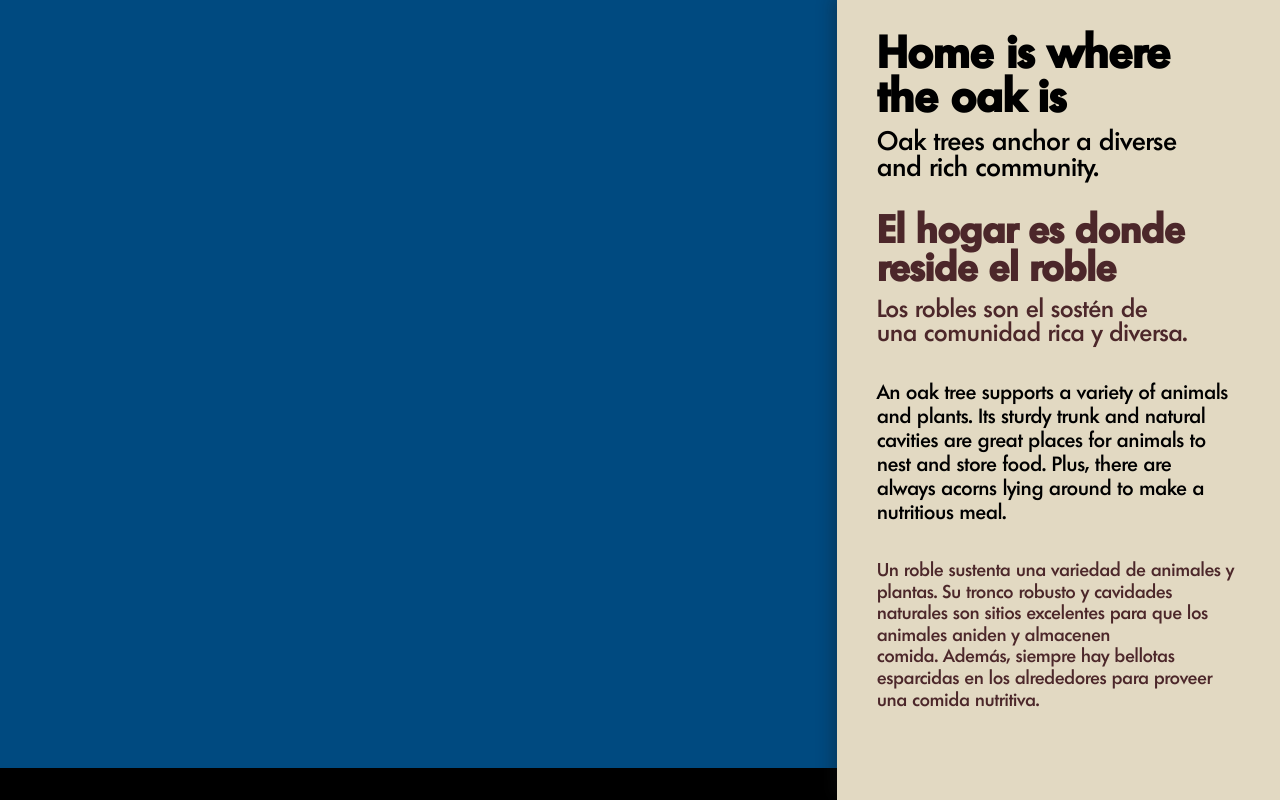
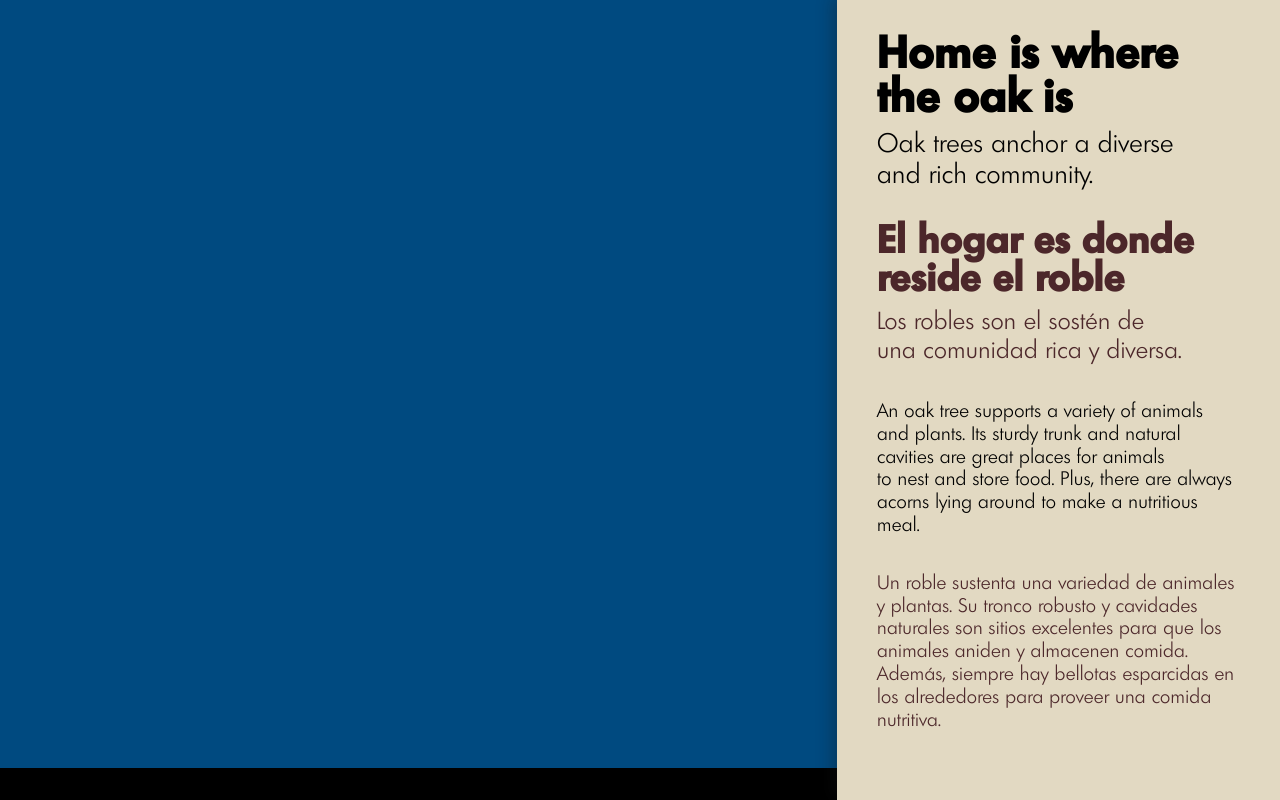
Before and after one commit to scimusmn/sd-oak-tree, a website: page index.html in a window 1280 px wide. Shown: the top 800 px of the page. Drawn offline with Linux system fonts and the light colour scheme.

Commit message:
Font and style changes, new photo linkage

```diff
--- a/css/main.css
+++ b/css/main.css
@@ -156,6 +156,7 @@ body {
 p, h3, h2, h1, span {
   font-family: 'futurats-lightregular', Helvetica, sans-serif;
   line-height: 1.2em;
+  letter-spacing: 0.015em;
 }
 
 .es {
@@ -193,7 +194,7 @@ h3 {
 }
 
 p {
-  font-family: 'futurats-mediumregular', Helvetica, sans-serif;
+  font-family: 'futurats-lightregular', Helvetica, sans-serif;
   font-size: 24px;
 }
 
@@ -202,13 +203,18 @@ p.es {
 }
 
 p .smaller {
-  font-family: 'futurats-mediumregular', Helvetica, sans-serif;
   font-size: 20px;
 }
 
 p.es .smaller {
-  font-family: 'futurats-mediumregular', Helvetica, sans-serif;
-  font-size: 18px;
+  font-size:20px;
+}
+
+#intro_container h1.en,
+#intro_container h1.es,
+#intro_container h2.en,
+#intro_container h2.es {
+  line-height: 1em;
 }
 
 #intro_container h1 {
@@ -223,9 +229,10 @@ p.es .smaller {
 }
 
 #intro_container h2 {
-  font-family: 'futurats-mediumregular', Helvetica, sans-serif;
+  font-family: 'futurats-lightregular', Helvetica, sans-serif;
   font-size: 26px;
   font-style: normal;
+  line-height: 1.2em !important;
 }
 
 #intro_container h2.es {
@@ -233,24 +240,70 @@ p.es .smaller {
 }
 
 #intro_container p {
-  font-family: 'futurats-mediumregular', Helvetica, sans-serif;
+  font-family: 'futurats-lightregular', Helvetica, sans-serif;
   font-weight: 300;
-  font-size: 20px;
+  font-size: 19px;
 }
 
 #intro_container .es p {
-  font-size: 18px;
+  font-size: 19px;
 }
 
-#intro_container h1.en,
-#intro_container h1.es,
-#intro_container h2.en,
-#intro_container h2.es {
-  line-height: 1em;
+.content-right{
+  position: absolute;
+  right: 0px;
+  width: 443px;
+  height: 100%;
+  background-color: #E2D9C2;
+  box-shadow: -5px -3px 15px rgba(22,22,22,0.3);
 }
 
-#intro_container p {
-  /*line-height: 1.2em;*/
+.content-right h1,
+.content-right h2,
+.content-right p {
+  margin-right: 40px;
+  margin-left: 40px;
+}
+
+.content-right h1 {
+  margin-top:15px;
+  margin-bottom: 0px;
+}
+
+.content-right h1.en {
+  margin-top:30px;
+}
+
+.content-right h1.es {
+  margin-top:30px;
+  margin-bottom: 0px;
+}
+
+.content-right #common_name.es {
+  margin-top: 0px;
+  margin-bottom: 20px;
+}
+
+.content-right h2#scientific_name {
+  margin-top: -15px;
+  margin-bottom: 40px;
+}
+
+.content-right h2.en {
+  margin-top: 10px;
+  margin-bottom: 10px;
+}
+
+.content-right h2.es {
+  margin: 11px 40px 0px 40px;
+}
+
+.content-right p {
+  margin: 35px 40px 0px 40px;
+}
+
+.content-right .es p {
+  margin: 35px 40px 20px 40px;
 }
 
 
@@ -349,51 +402,6 @@ p.es .smaller {
 #main_nav polygon:active {
   fill: rgba(235,245,235, 0.8);
 }*/
-
-.content-right{
-  position: absolute;
-  right: 0px;
-  width: 443px;
-  height: 100%;
-  background-color: #E2D9C2;
-  box-shadow: -5px -3px 15px rgba(22,22,22,0.3);
-}
-
-.content-right h1 {
-  margin: 15px 40px 0px 40px;
-}
-
-.content-right h1.en {
-  margin-top:30px;
-}
-
-.content-right h1.es {
-  margin: 30px 40px 0px 40px;
-}
-
-.content-right #common_name.es {
-  margin: 0px 40px 20px 40px;
-}
-
-.content-right h2#scientific_name {
-  margin: -15px 40px 40px 40px;
-}
-
-.content-right h2.en {
-  margin: 10px 40px 10px 40px;
-}
-
-.content-right h2.es {
-  margin: 11px 40px 0px 40px;
-}
-
-.content-right p {
-  margin: 35px 40px 0px 40px;
-}
-
-.content-right .es p {
-  margin: 35px 40px 20px 40px;
-}
 
 #home_bar {
 
--- a/index.html
+++ b/index.html
@@ -49,11 +49,11 @@
             <h1 class="es">El hogar es donde<br>reside el roble</h1>
             <h2 class="es">Los robles son el sostén de<br>una comunidad rica y diversa.</h2>
             <div class="en">
-              <p>An oak tree supports a variety of animals and plants. Its sturdy trunk and natural cavities are great places for animals to nest and store food. Plus, there are<br>always acorns lying around to make a nutritious meal.</p>
+              <p>An oak tree supports a variety of animals and plants. Its sturdy trunk and natural cavities are great places for animals<br>to nest and store food. Plus, there are always acorns lying around to make a nutritious meal.</p>
               <!-- <p>Take a moment to get acquainted with some of the species that depend on oak trees for survival.</p> -->
             </div>
             <div class="es">
-              <p>Un roble sustenta una variedad de animales y plantas. Su tronco robusto y cavidades naturales son sitios excelentes para que los animales aniden y almacenen<br>comida. Además, siempre hay bellotas esparcidas en los alrededores para proveer una comida nutritiva.</p>
+              <p>Un roble sustenta una variedad de animales y plantas. Su tronco robusto y cavidades naturales son sitios excelentes para que los animales aniden y almacenen comida. Además, siempre hay bellotas esparcidas en los alrededores para proveer una comida nutritiva.</p>
               <!-- <p>Tómate un momento para familiarizarte con algunas de las especies que dependen de los robles para su supervivencia.</p> -->
             </div>
           </div>
```
Also changed, not shown: data/config.xml (+6 -6 lines), 1 other file.
